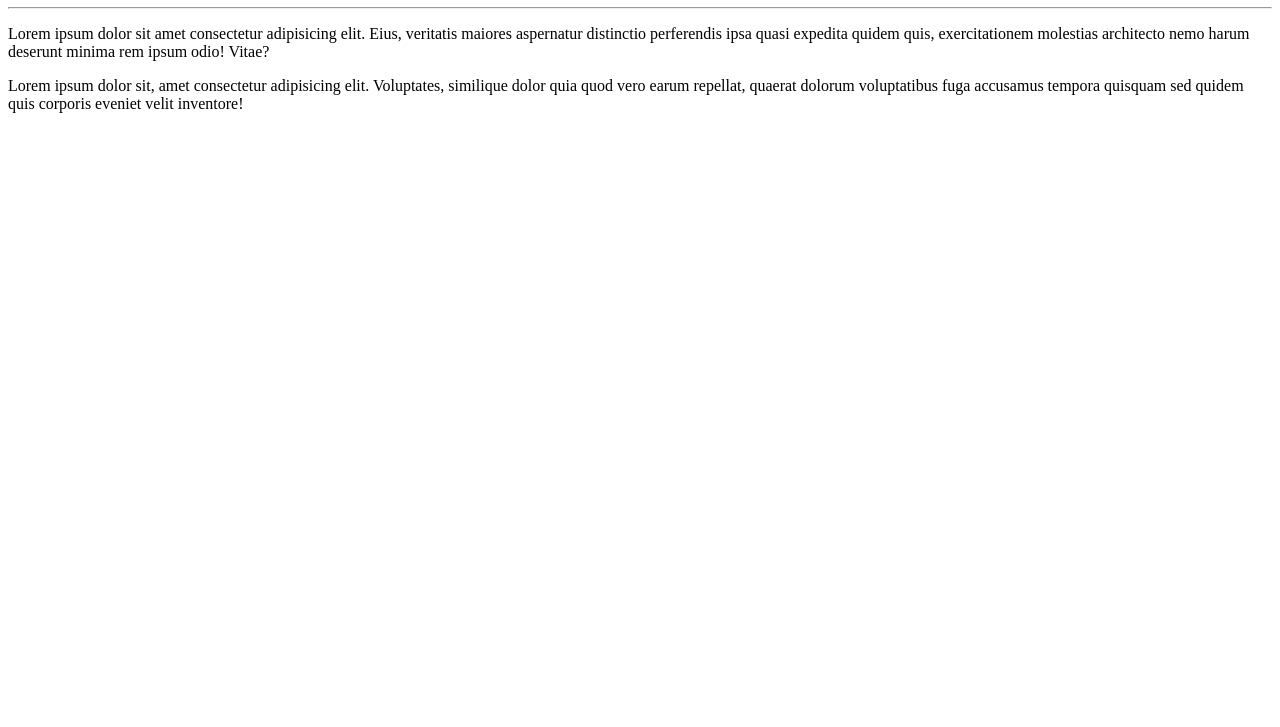
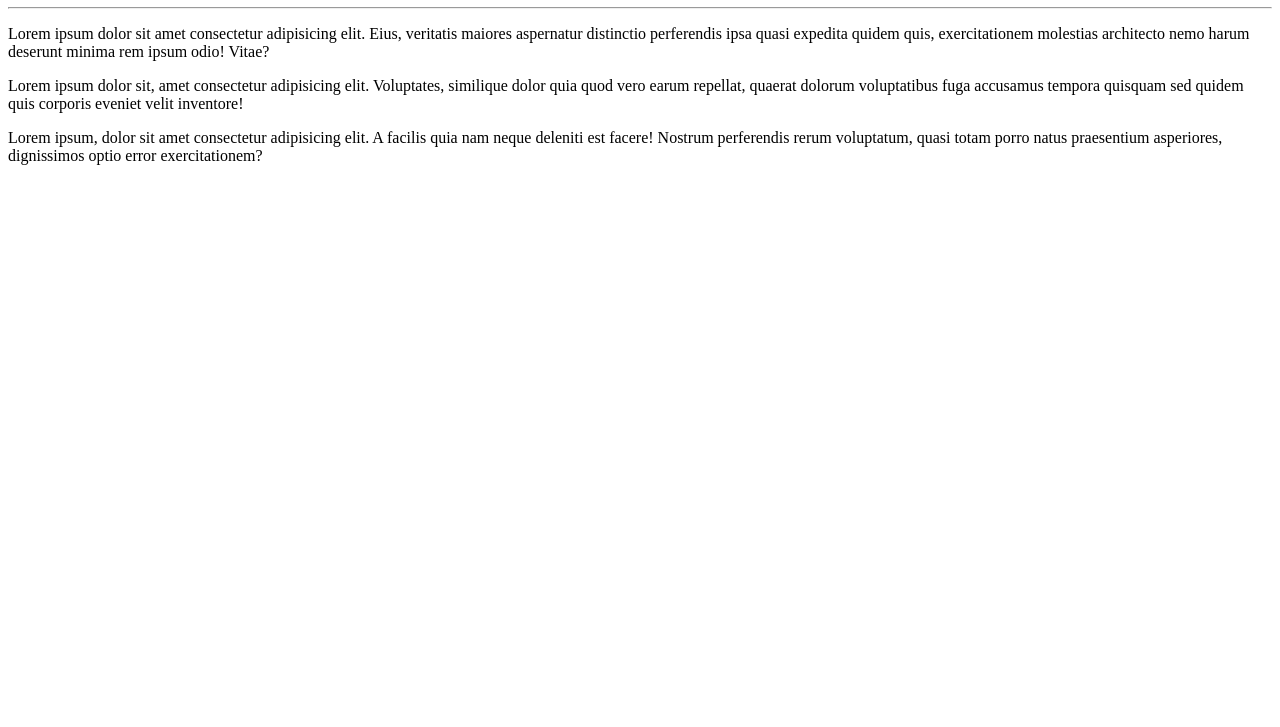
Before and after one commit to MarcosVP-Fatec/Aulas-Git-e-GitHub, a plain HTML site: page OláMundo/index.html in a window 1280 px wide. Shown: the part 73-800 px from the top of the page. Drawn offline with Linux system fonts and the light colour scheme.

Commit message:
Adicionei o terceiro parágrafo

```diff
--- a/OláMundo/index.html
+++ b/OláMundo/index.html
@@ -11,5 +11,7 @@
     <p>Lorem ipsum dolor sit amet consectetur adipisicing elit. Eius, veritatis maiores aspernatur distinctio perferendis ipsa quasi expedita quidem quis, exercitationem molestias architecto nemo harum deserunt minima rem ipsum odio! Vitae?</p>
     <p>Lorem ipsum dolor sit, amet consectetur adipisicing elit. Voluptates, similique dolor quia quod vero earum repellat, quaerat dolorum voluptatibus fuga accusamus tempora quisquam sed quidem quis corporis eveniet velit inventore!</p>
 
+    <p>Lorem ipsum, dolor sit amet consectetur adipisicing elit. A facilis quia nam neque deleniti est facere! Nostrum perferendis rerum voluptatum, quasi totam porro natus praesentium asperiores, dignissimos optio error exercitationem?</p>
+
 </body>
 </html>
```
